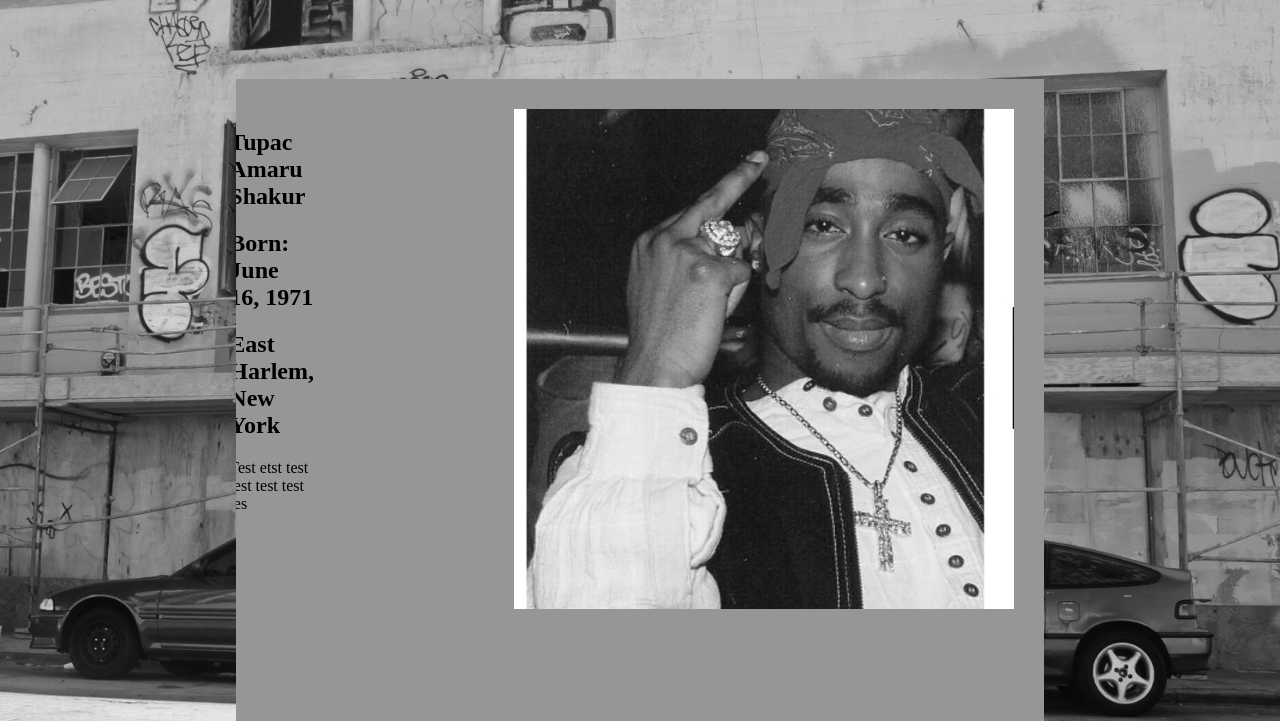
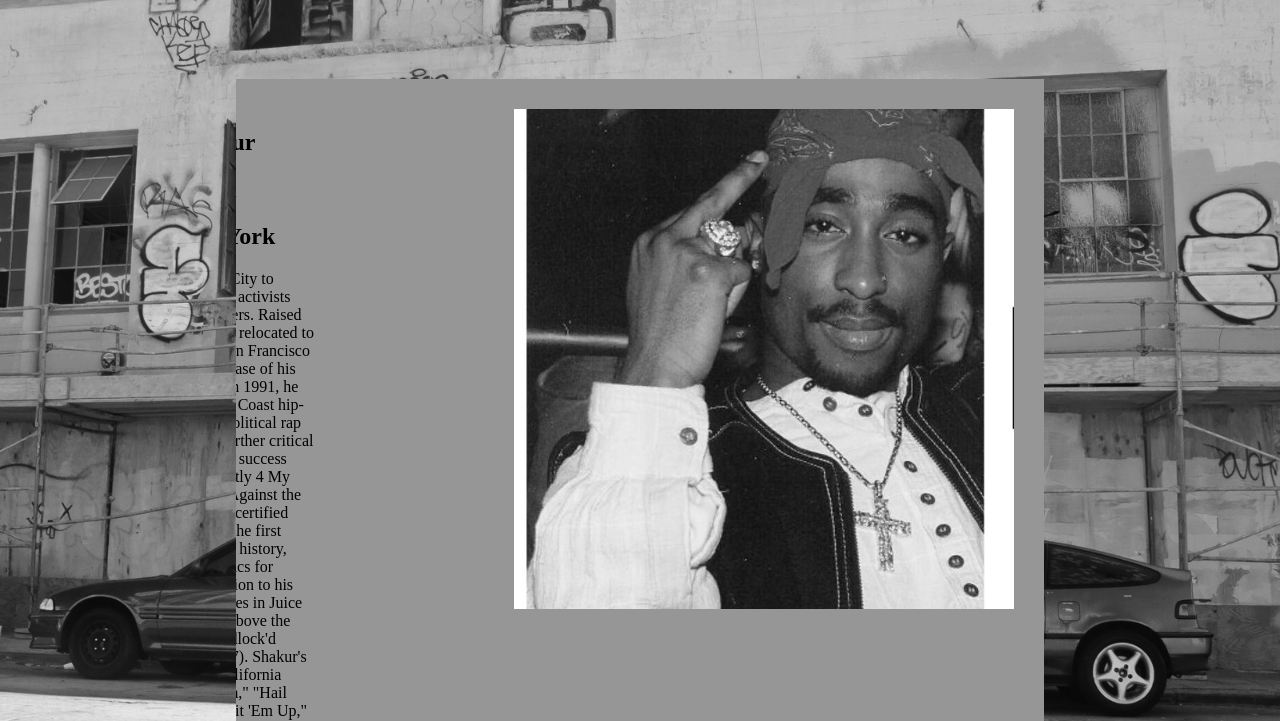
Before and after one commit to JoseGonzCSE/DeathRow_Mini_HackaThon, a plain HTML site: page TuPac.html in a window 1280 px wide. Shown: the part 58-779 px from the top of the page. Drawn offline with Linux system fonts and the light colour scheme.

Commit message:
Update TuPac.html

```diff
--- a/TuPac.html
+++ b/TuPac.html
@@ -20,7 +20,18 @@
                     <h1>Tupac Amaru Shakur</h1>
                     <h2> Born: June 16, 1971 </h2>
                     <h2> East Harlem, New York</h2>
-                    <p> Test etst test test test test tes</p>
+
+                    <p> "Tupac was born in New York City to parents who were both political activists and Black Panther Party members. Raised by his mother, Afeni Shakur,
+                        he relocated to Baltimore in 1984 and to the San Francisco Bay Area in 1988. With the release of his debut album 2Pacalypse Now in 1991,
+                        he became a central figure in West Coast hip-hop for his conscious rap and political rap lyrics.[6][7] Amaru achieved further critical and commercial
+                        multi-platinum success with his follow-up albums Strictly 4 My N.I.G.G.A.Z... (1993) and Me Against the World (1995).[8] His Diamond certified album
+                        All Eyez on Me (1996), the first double-length album in hip-hop history, abandoned his introspective lyrics for volatile gangsta rap.[9] In addition to his music career,
+                        Shakur starred roles in Juice (1992), Poetic Justice (1993), Above the Rim (1994), Bullet (1996), Gridlock'd (1997), and Gang Related (1997).
+                        Shakur's most notable songs include "California Love," "Changes," "Dear Mama," "Hail Mary," "Keep Ya Head Up," "Hit 'Em Up," "Ambitionz az a Ridah,"
+                        "All Eyez on Me," "Ghetto Gospel," "Do for Love," "So Many Tears," "To Live & Die in L.A.," "How Do U Want It," "2 of Amerikaz Most Wanted," "Brenda's Got a Baby" and
+                        "I Get Around." Alongside his solo career, Shakur was part of the group Thug Life and collaborated with artists like Snoop Dogg, Dr. Dre, and Outlawz."
+                        -https://en.wikipedia.org/wiki/Tupac_Shakur
+                    </p>
                 </article>
 
                 <img src="/Images/artworks-000648001603-x0xx84-t500x500.jpg" width="500" height="500">
```
